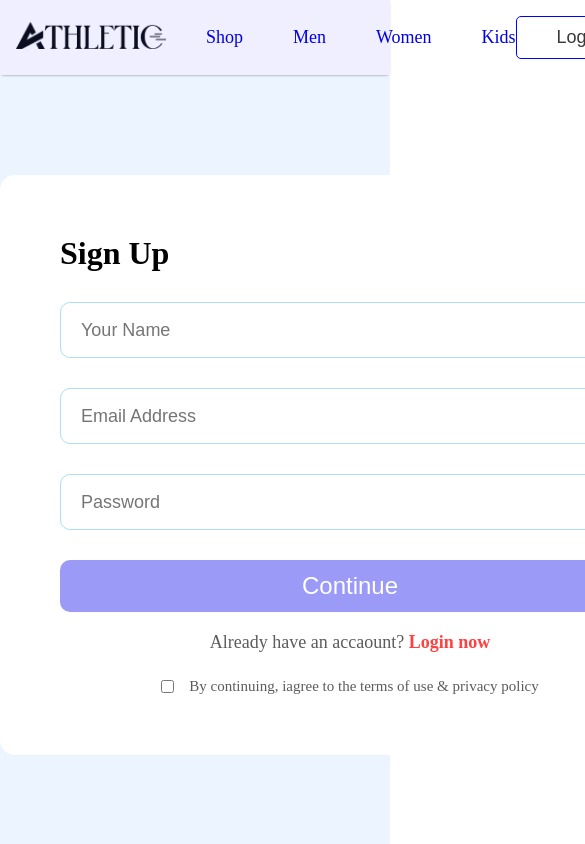
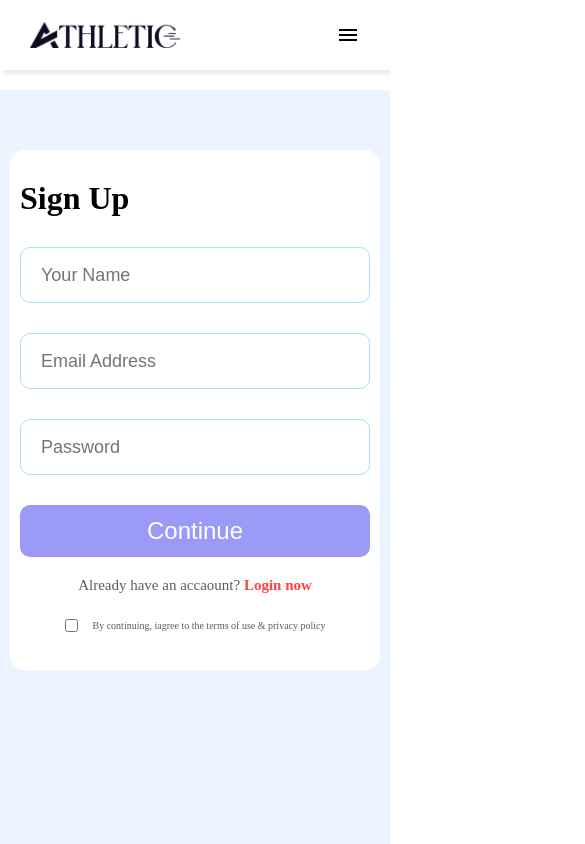
Before and after one commit to mehu-hub/athletic-fashion, a React (Create React App) app: page /login in a window 390 px wide. Shown: the top 844 px of the page, 585 px wide, since content can reach past the window. Built offline with nearby package versions, Linux system fonts and the light colour scheme.

Commit message:
Responsive Update

```diff
--- a/src/Components/CartItems/CartItems.css
+++ b/src/Components/CartItems/CartItems.css
@@ -99,3 +99,17 @@
     color: white;
     cursor: pointer;
 }
+
+@media only screen and (max-width: 570px){
+    .cartItems{
+        margin: 50px 50px;
+    }
+    .format-main{
+        grid-template-columns: repeat(1, 1fr);
+    }
+    .cartitem-productbox{
+        display: flex;
+        gap: 20px;
+    }
+
+}
--- a/src/Components/CartItems/CartItems.jsx
+++ b/src/Components/CartItems/CartItems.jsx
@@ -7,6 +7,7 @@ const CartItems = () => {
     const { checkOut, getTotalCartAmount, all_product, cartItems, removeCart } = useContext(ShopContext)
     return (
         <div className='cartItems'>
+            <div className='cartitem-productbox'>
                 <div className="format-main">
                     <p>Products</p>
                     <p>Title</p>
@@ -16,6 +17,7 @@ const CartItems = () => {
                     <p>Remove</p>
                 </div>
                 <hr />
+                <div>
                     {
                         all_product.map((e) => {
                             if (cartItems[e.id] > 0) {
@@ -38,6 +40,8 @@ const CartItems = () => {
                             }
                             return null;
                         })}
+                </div>
+            </div>
             <div className='cartitems-down'>
                 <div className="cartitems-total">
                     <h1>Cart Totals</h1>
@@ -59,13 +63,6 @@ const CartItems = () => {
                     </div>
                     <button onClick={checkOut}>PROCEED TO CHECKOUT</button>
                 </div>
-                    <div className="cartitems-promo">
-                        <p>If you have promo code, Enter it here</p>
-                        <div className="promo-box">
-                            <input type="text" placeholder='promo code' />
-                            <button>Submit</button>
-                        </div>
-                    </div>
             </div>
         </div>
     );
--- a/src/Components/Navbar/Navbar.css
+++ b/src/Components/Navbar/Navbar.css
@@ -1,4 +1,4 @@
-.navbar{
+/* .navbar{
     position: sticky;
     top: 0;
     z-index: 1;
@@ -40,17 +40,20 @@
     background: rgb(2, 2, 48);
 }
 
-.nav-login-cart{
+
+
+
+ */
+
+ .nav-login-cart{
     display: flex;
     align-items: center;
     gap: 30px;
 }
-
-.nav-login-cart img{
+ .nav-login-cart img{
     width: 30px;
 }
-
-.nav-login-cart button{
+ .nav-login-cart button{
     padding: 10px 40px;
     outline: none;
     border: 1px solid blue;
@@ -74,9 +77,91 @@
     justify-content: center;
     align-items: center;
     margin-top: -25px;
-    margin-left: -40px;
+    margin-left: -70px;
     border-radius: 11px;
     font-size: 14px;
     background: black;
     color: white;
 }
+
+
+ /* -------------------------------------------------- */
+
+
+
+nav{
+    background-color: white;
+    box-shadow: 3px 3px 5px rgba(0,0,0,0.1);
+    margin-bottom: 20px;
+}
+.logo{
+    width: 150px;
+}
+nav ul{
+    padding: 10px 0px;
+    list-style: none;
+    display: flex;
+    justify-content: flex-end;
+    align-items: center;
+}
+nav li{
+    height: 50px;
+}
+nav li:first-child{
+    margin-right: auto;
+}
+nav a{
+    height: 100%;
+    padding: 0 30px;
+    text-decoration: none;
+    display: flex;align-items: center;
+    color: black;
+}
+nav a:hover{
+    background: whitesmoke;
+}
+
+
+.sidebar{
+    position: fixed;
+    top: 0;
+    right: 0;
+    height: 100vh;
+    width: 250px;
+    z-index: 999;
+
+    background-color: rgba(255, 255, 255, 0.2);
+    backdrop-filter: blur(10px);
+    box-shadow: -10px 0 10px rgba(0,0,0,0.1);
+
+    display: none;
+    flex-direction: column;
+    align-items: flex-start;
+    justify-content: flex-start;
+}
+.sidebar li{
+    width: 100%;
+
+}
+.sidebar a{
+    width: 100%;
+}
+.menu-btn{
+    display: none;
+}
+
+@media (max-width: 800px) {
+    .hideOnMobile{
+        display: none;
+    }
+    .menu-btn{
+        display: block;
+    }
+}
+
+@media (max-width: 400px) {
+    .sidebar{
+        width: 100%;
+    }
+
+}
--- a/src/Components/Navbar/Navbar.jsx
+++ b/src/Components/Navbar/Navbar.jsx
@@ -7,9 +7,11 @@ import { ShopContext } from '../../Contex/ShopContext';
 
 const Navbar = () => {
     const [menu, setMenu] = useState("");
-    const {getTotalCartItems} = useContext(ShopContext)
+    const { getTotalCartItems } = useContext(ShopContext)
     return (
-        <div className='navbar'>
+
+        <div>
+            {/* <div className='navbar'>
                 <div className="nav-logo">
                     <img src={logo} alt="" />
                 </div>
@@ -37,7 +39,54 @@ const Navbar = () => {
                     <Link to={'/cart'}><img src={cart_icon} alt="" /></Link>
                     <div className="nav-cart-count">{getTotalCartItems()}</div>
                 </div>
+            </div> */}
+            <nav>
+                <ul class="sidebar">
+                    <li onclick="hideSidebar()"><a href="/"><svg xmlns="http://www.w3.org/2000/svg" height="24" viewBox="0 -960 960 960" width="24"><path d="m256-200-56-56 224-224-224-224 56-56 224 224 224-224 56 56-224 224 224 224-56 56-224-224-224 224Z" /></svg></a></li>
+                    <li className="hideOnMobile"><a href="/"><img className='logo' src={logo} alt="" /></a></li>
+                    <li><a href='/'>Home</a></li>
+                    <li><a href="/">About</a></li>
+                    <li><a href="/">Contact</a></li>
+                    <li><a href="/">Blog's</a></li>
+                    <div className='nav-login-cart '>
+                        <Link to={'/login'}><button>Login</button></Link>
+                        <Link to={'/cart'}><img src={cart_icon} alt="" /></Link>
+                        <div className="nav-cart-count">{getTotalCartItems()}</div>
                     </div>
+                </ul>
+                <ul class="">
+                    <li className="font-bold text-2xl"><a href="/"><img className='logo' src={logo} alt="" /></a></li>
+                    <div>
+                        <ul className='nav-menu'>
+                            <li className='hideOnMobile' onClick={() => { setMenu("shop") }}>
+                                <Link style={{ textDecoration: 'none' }} to={'/'}>Shop</Link>
+                                {menu === "shop" ? <hr /> : <></>}
+                            </li>
+
+                            <li className='hideOnMobile' onClick={() => { setMenu("mens") }}>
+                                <Link style={{ textDecoration: 'none' }} to={'/mens'}>Men</Link>
+                                {menu === "mens" ? <hr /> : <></>}
+                            </li>
+                            <li className='hideOnMobile' onClick={() => { setMenu("womens") }}>
+                                <Link style={{ textDecoration: 'none' }} to={'/womens'}>Women</Link>
+                                {menu === "womens" ? <hr /> : <></>}
+                            </li>
+                            <li className='hideOnMobile' onClick={() => { setMenu("kids") }}>
+                                <Link style={{ textDecoration: 'none' }} to={'/kids'}>Kids</Link>
+                                {menu === "kids" ? <hr /> : <></>}
+                            </li>
+                        </ul>
+                    </div>
+                    <div className='nav-login-cart'>
+                        <Link className='hideOnMobile' to={'/login'}><button>Login</button></Link>
+                        <Link className='hideOnMobile' to={'/cart'}><img src={cart_icon} alt="" /></Link>
+                        <div className="nav-cart-count hideOnMobile">{getTotalCartItems()}</div>
+                    </div>
+                    <li className="menu-btn" onclick="showSidebar()"><a href="#"><svg xmlns="http://www.w3.org/2000/svg" height="24" viewBox="0 -960 960 960" width="24"><path d="M120-240v-80h720v80H120Zm0-200v-80h720v80H120Zm0-200v-80h720v80H120Z" /></svg></a></li>
+                </ul>
+            </nav>
+        </div>
+
     );
 };
 
--- a/src/Contex/ShopContext.jsx
+++ b/src/Contex/ShopContext.jsx
@@ -1,6 +1,6 @@
 import React, { createContext, useState } from "react";
-import all_product from '../Components/Assets/all_product'
 import Swal from "sweetalert2";
+import all_product from '../Components/Assets/all_product';
 
 export const ShopContext = createContext(null);
 
@@ -32,20 +32,11 @@ const ShopContextProvider = (props) => {
     const removeCart = (itemId) => {
         setCartItem((prev) => ({ ...prev, [itemId]: prev[itemId] - 1 }));
         Swal.fire({
-            title: "Are you sure?",
-            text: "Product Remove from this cart",
-            icon: "warning",
-            showCancelButton: true,
-            confirmButtonColor: "#3085d6",
-            cancelButtonColor: "#d33",
-            confirmButtonText: "Yes, delete it!"
-          }).then((result) => {
-            if (result.isConfirmed) {
-              Swal.fire({
-                title: "Deleted!",
-                icon: "success"
-              });
-            }
+            position: "center",
+            icon: "success",
+            title: "Remove from cart",
+            showConfirmButton: false,
+            timer: 1500
           });
     }
 
--- a/src/Pages/CSS/Loginsignup.css
+++ b/src/Pages/CSS/Loginsignup.css
@@ -70,3 +70,27 @@
     font-size: 15px;
     font-weight: 500;
 }
+
+@media only screen and (max-width: 570px){
+    .loginsignup{
+        padding-top: 50px;
+        padding-bottom: 50px;
+    }
+    .loginsignup-container{
+        margin: 10px;
+        width: auto;
+        padding: 10px;
+    }
+    .loginsignup-container input{
+        width: auto;
+    }
+    .loginsignup-container button{
+        width: 100%;
+    }
+    .loginsignup-login{
+        font-size: 15px;
+    }
+    .loginsignup-agree p{
+        font-size: 10px;
+    }
+}
--- a/src/Pages/LoginSignup.jsx
+++ b/src/Pages/LoginSignup.jsx
@@ -1,7 +1,9 @@
-import React from 'react';
+import React, { useContext } from 'react';
 import './CSS/Loginsignup.css'
+import { ShopContext } from '../Contex/ShopContext';
 
 const LoginSignup = () => {
+    const { checkOut } = useContext(ShopContext);
     return (
         <div className='loginsignup'>
             <div className="loginsignup-container">
@@ -11,7 +13,7 @@ const LoginSignup = () => {
                     <input type="email" placeholder='Email Address' />
                     <input type="password" placeholder='Password' />
                 </div>
-                <button>Continue</button>
+                <button onClick={() => checkOut()}>Continue</button>
                 <p className='loginsignup-login'>Already have an accaount? <span>Login now</span></p>
                 <div className='loginsignup-agree'>
                     <input type="checkbox" name='' id='' />
```
Lines whose indentation alone changed are shown as unchanged.
